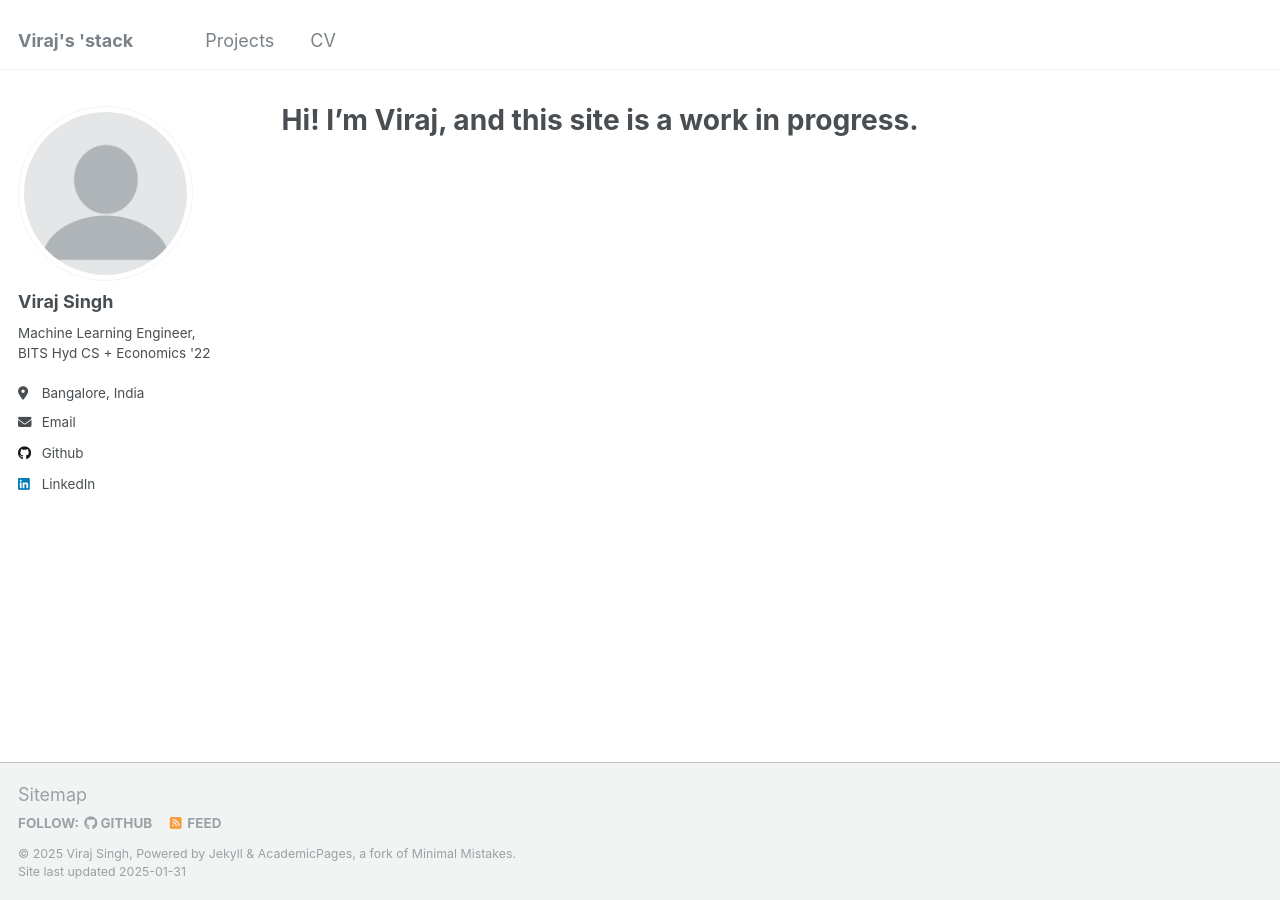
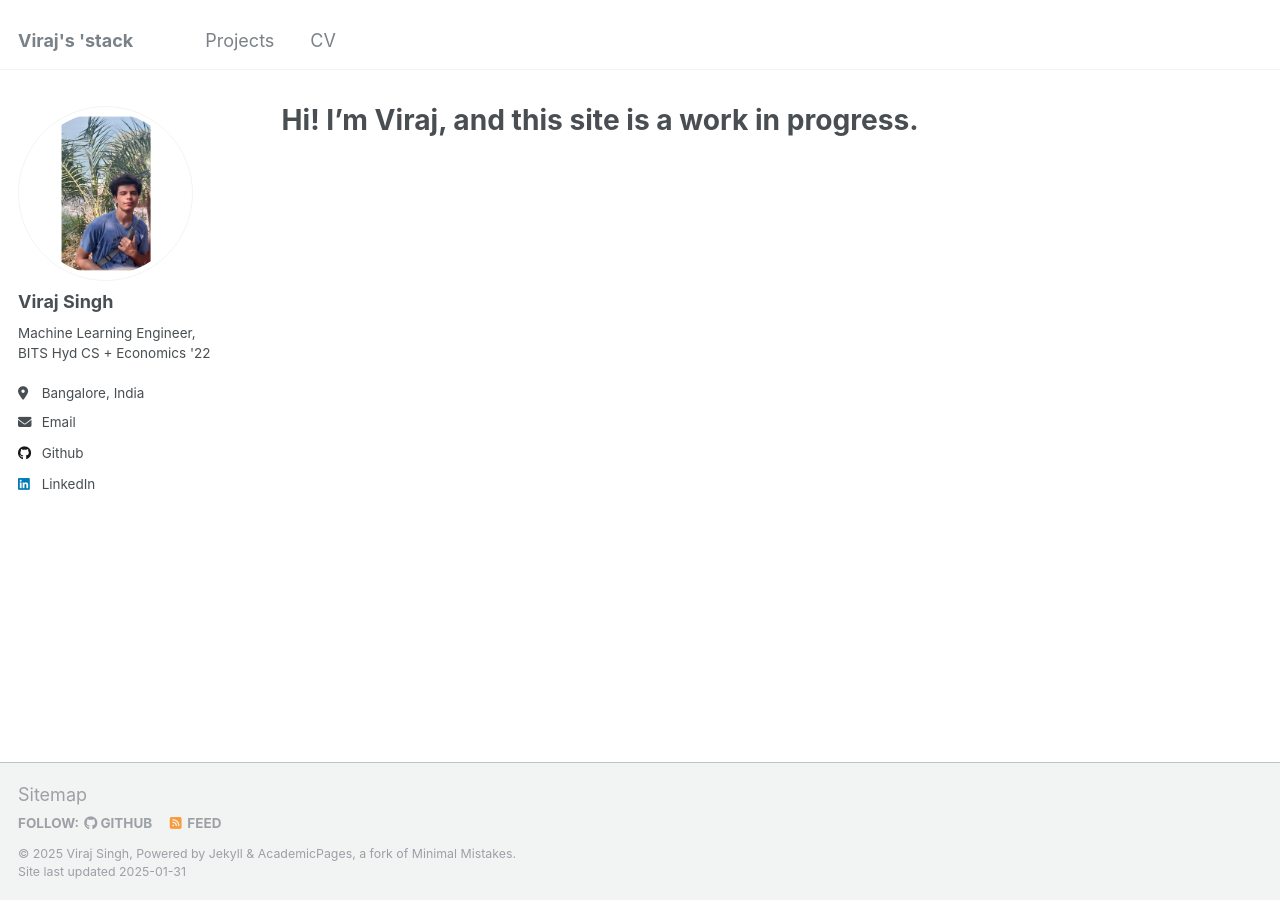
Before and after one commit to viraj-singh1998/viraj-singh1998.github.io, a Jekyll site: the page built from _pages/about.md, in a window 1280 px wide. Built offline with Jekyll 4.4.1, drawn with Linux system fonts in a browser that asks for light colours.

Commit message:
Profile picture

```diff
--- a/_config.yml
+++ b/_config.yml
@@ -21,7 +21,7 @@ repository               : "viraj-singh1998/viraj-singh1998.github.io"
 #               Additional customization can be done by editing /_includes/author-profile.html
 author:
   # Biographic information
-  avatar           : "profile.png"
+  avatar           : "gokarna.JPEG"
   name             : "Viraj Singh"
   pronouns         : # example: "she/her"
   bio              : Machine Learning Engineer,  BITS Hyd CS + Economics '22
```
Also changed, not shown: images/gokarna.JPEG (added).
